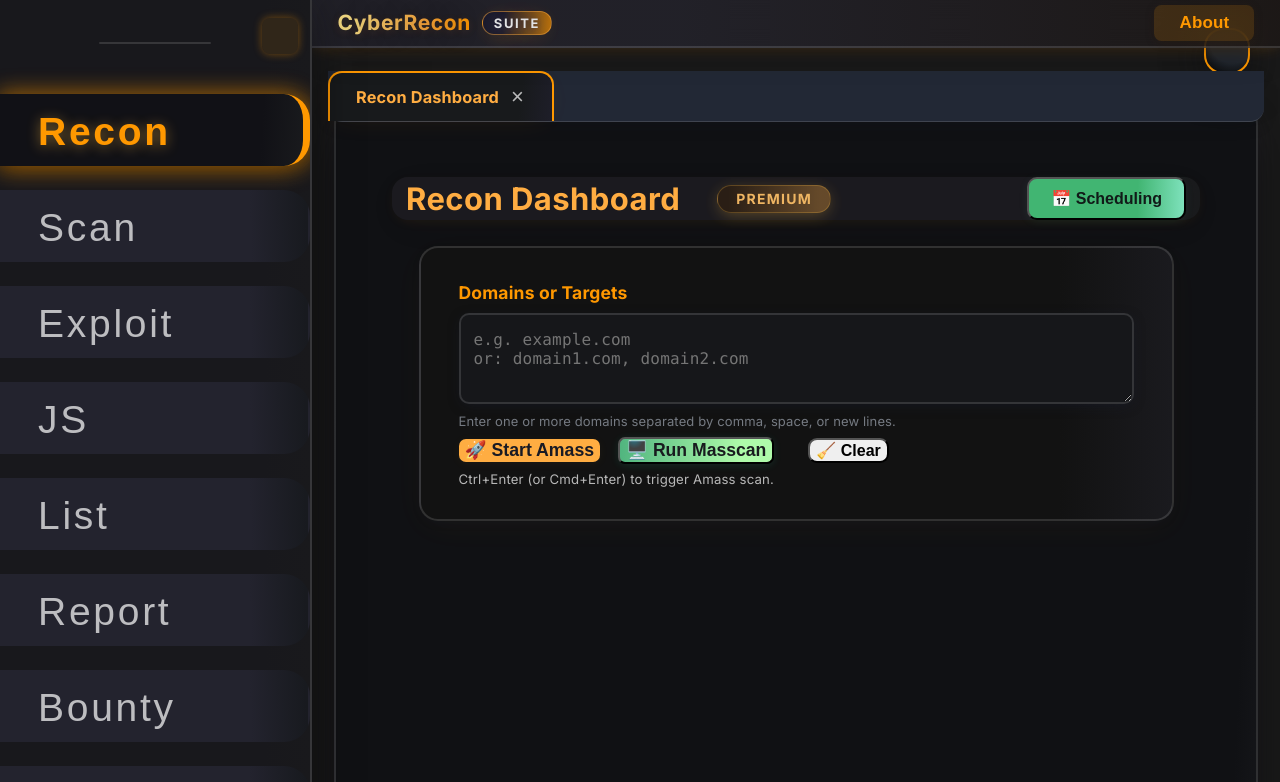
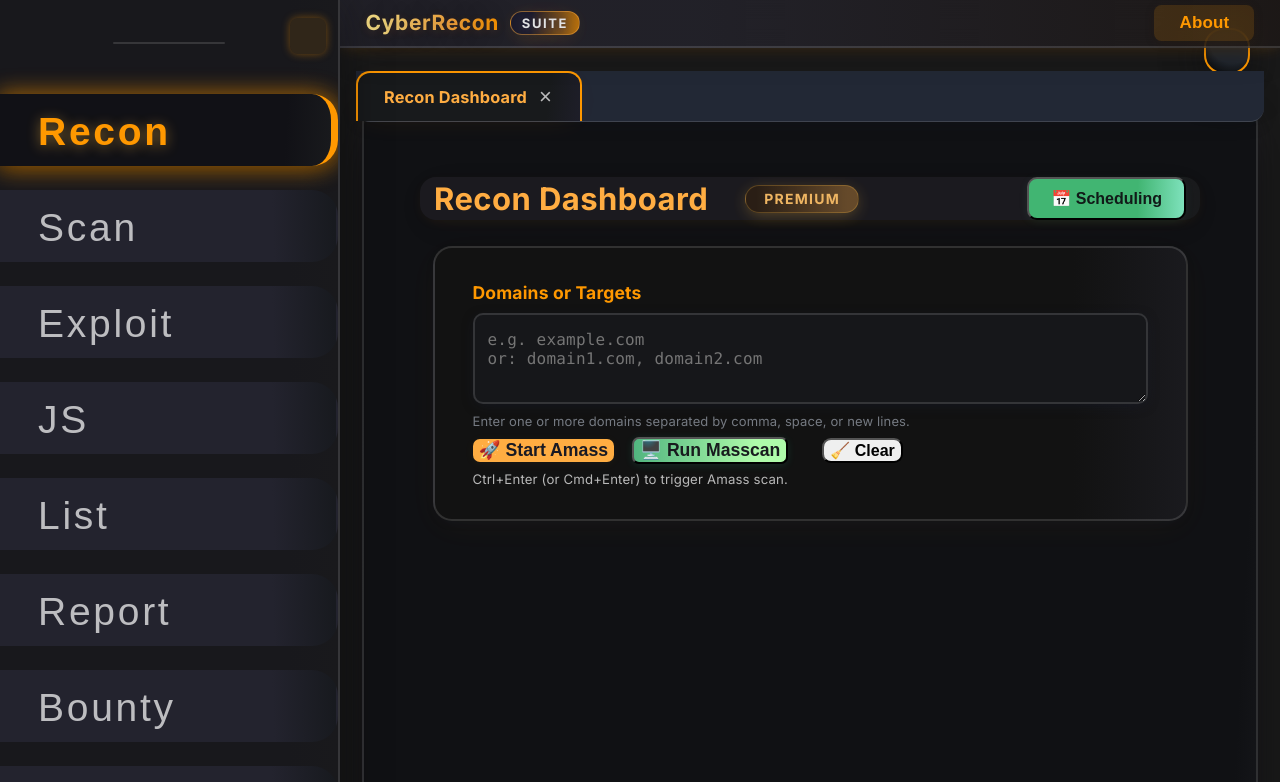
Before and after one commit to Workflow-Manager-admin/cyberrecon-suite-26911-689e7ecf, a React (Create React App) app in the folder cyberrecon_suite/: page / in a window 1280 px wide. Shown: the top 782 px of the page. Built offline with nearby package versions, Linux system fonts and the light colour scheme; the HTML template or start-up script is replaced by a standard one.

Commit message:
Auto-commit: Changes as of 2025-06-03T14:12:20.262924+00:00

```diff
--- a/cyberrecon_suite/src/App.js
+++ b/cyberrecon_suite/src/App.js
@@ -127,7 +127,7 @@
   const ActiveComp = MODULE_COMPONENTS[activeModule];
 
   // Sidebar width must match sidebar component
-  const SIDEBAR_WIDTH = 312; // Increased from 254 for a more premium, Burp-like navigation experience
+  const SIDEBAR_WIDTH = 340; // Increased for extra premium, Burp Suite-like navigation
 
   return (
     <div
--- a/cyberrecon_suite/src/components/Sidebar.js
+++ b/cyberrecon_suite/src/components/Sidebar.js
@@ -16,10 +16,18 @@
  *   - width: number (optional, allows parent to control exact width)
  * Always visually wider (wider than 88px: ~240-320px for Burp Suite feel), with all content spaced accordingly.
  */
+/**
+ * Dashboard/sidebar: Premium, wider, with optional slide-close (scaffolded for use)
+ * Accepts new props:
+ *   - isOpen: boolean
+ *   - onClose: function (optional)
+ *   - width: number (optional, allows parent to control exact width)
+ * Always visually wider (wider than 88px: ~240-340px for Burp Suite feel), with all content spaced accordingly.
+ */
 // PUBLIC_INTERFACE
 function Sidebar({ modules, activeModule, onModuleSelect, isOpen = true, onClose, width }) {
-  // Responsive width: wider, support parent-passed width (default to legacy 254)
-  const SIDEBAR_WIDTH = width || 312;
+  // Responsive width: wider, support parent-passed width (default now 340 for premium experience)
+  const SIDEBAR_WIDTH = width || 340;
 
   // Premium slide-close: hide from left (use isOpen prop)
   return (
```
